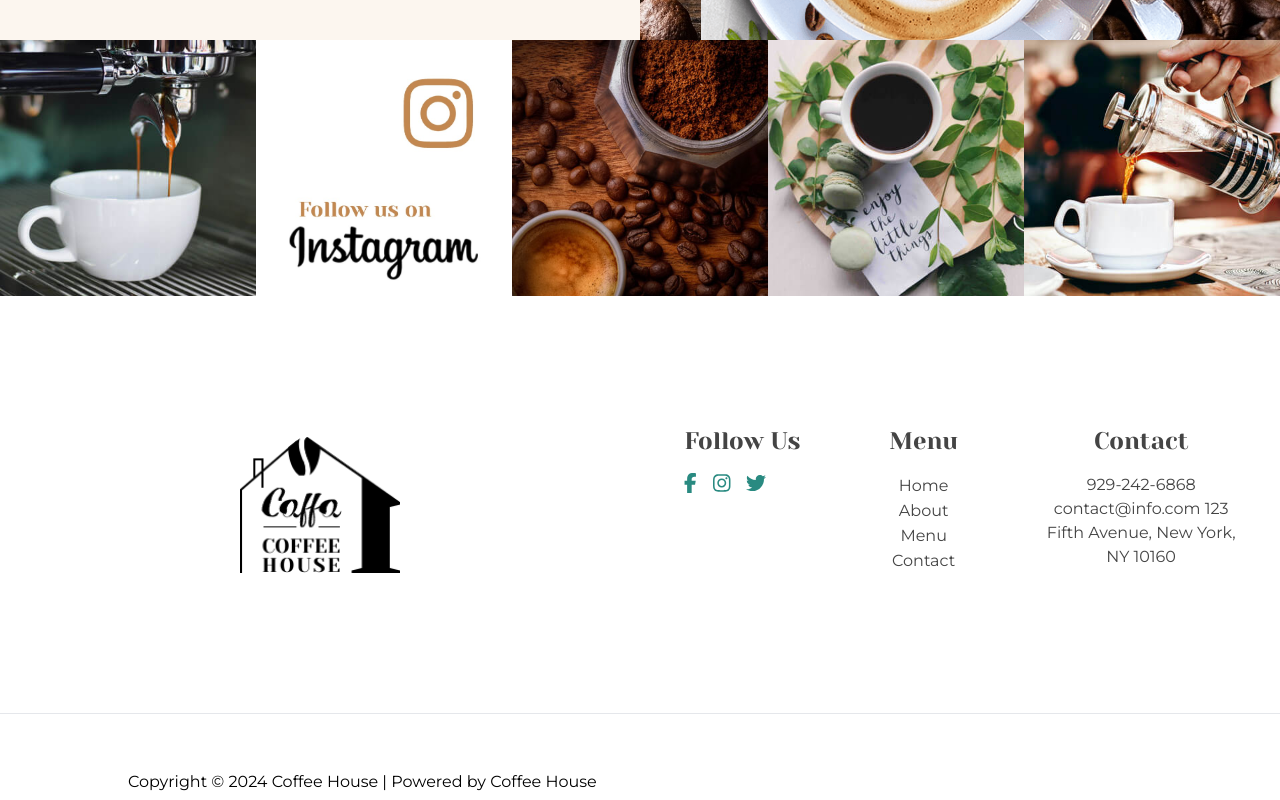
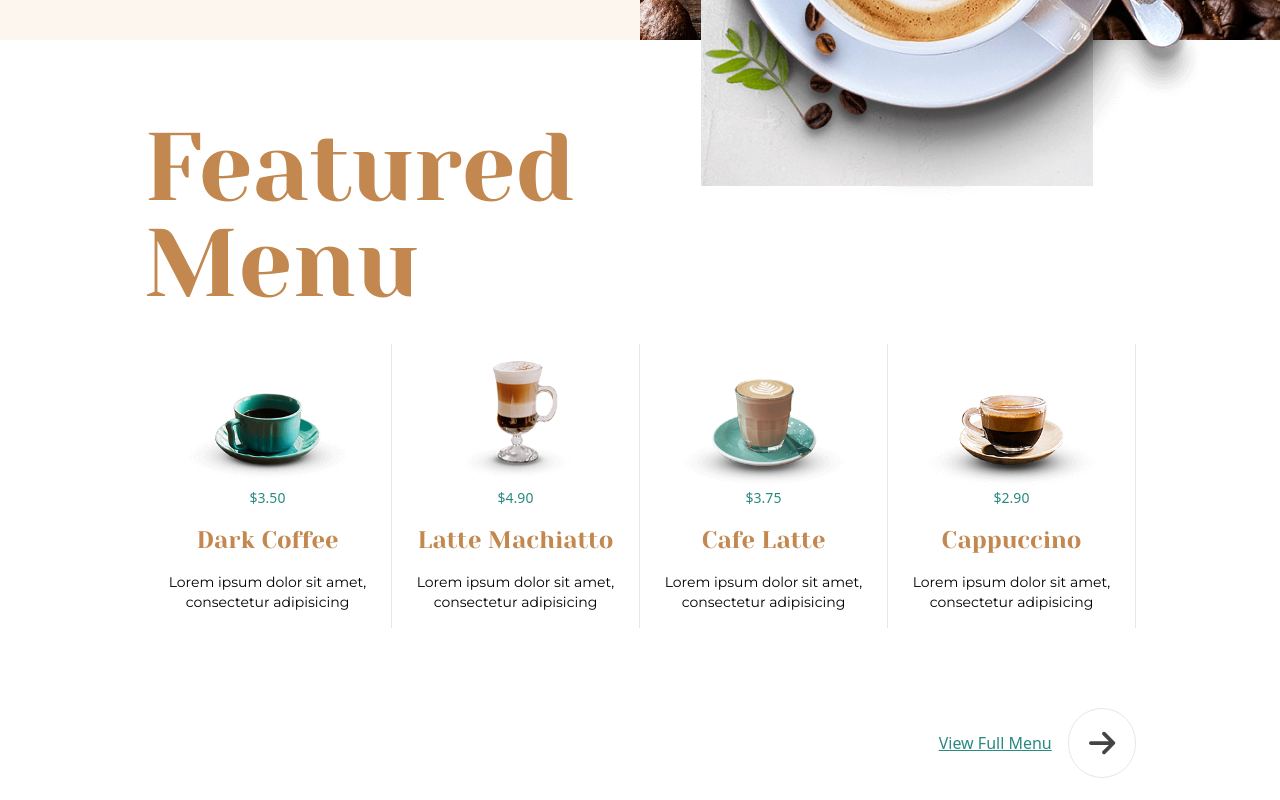
Before and after one commit to ib-ahmedd/coffee_store, a Next.js app: page / in a window 1280 px wide. Shown: the part 1560-2360 px from the top of the page. Built offline with nearby package versions, Linux system fonts and the light colour scheme; a web font is replaced by a local one.

Commit message:
complete featured menu section and padding fix in about page

```diff
--- a/app/components/about/About.tsx
+++ b/app/components/about/About.tsx
@@ -4,8 +4,8 @@ import React from "react";
 function About() {
   return (
     <section className="flex flex-col md:flex-row bg-[#fcf6ef]  w-full items-end md:h-screen">
-      <div className="w-full h-full flex flex-col p-8 lg:p-40 box-border md:w-1/2">
-        <h2 className="font-bold font-yeseva text-4xl z-10 text-orange my-4 lg:text-8xl sm:text-6xl">
+      <div className="w-full h-full flex flex-col p-8 xl:p-40 box-border md:w-1/2">
+        <h2 className=" font-yeseva text-5xl z-10 text-orange my-4 lg:text-8xl sm:text-6xl">
           About
         </h2>
         <h3 className="text-orange z-10 font-yeseva text-lg sm:text-xl">
--- /dev/null
+++ b/app/components/featured/Featured.tsx
@@ -0,0 +1,35 @@
+import { featuredMenuArray } from "@constants";
+import MenuCard from "./MenuCard";
+import Link from "next/link";
+import { FontAwesomeIcon } from "@fortawesome/react-fontawesome";
+import { faArrowRight } from "@fortawesome/free-solid-svg-icons";
+
+function Featured() {
+  return (
+    <section className="py-20 w-full px-4 xl:w-4/5">
+      <div>
+        <h2 className="font-yeseva text-orange mb-8 w-full text-5xl mt-32 md:mt-0 md:text-6xl lg:text-8xl lg:w-1/2">
+          Featured <br className="hidden md:block" /> Menu
+        </h2>
+      </div>
+      <div className="flex flex-col md:flex-row">
+        {featuredMenuArray.map((item) => (
+          <MenuCard key={item.picNo} {...item} />
+        ))}
+      </div>
+      <div className="w-full flex justify-center md:justify-end mt-20 items-center gap-4">
+        <Link
+          href="/menu"
+          className="text-text-green underline flex gap-4 items-center hover:text-orange"
+        >
+          View Full Menu
+          <span className="text-3xl border py-4 px-5 rounded-full text-semi-black hover:text-orange">
+            <FontAwesomeIcon icon={faArrowRight} />
+          </span>
+        </Link>
+      </div>
+    </section>
+  );
+}
+
+export default Featured;
--- /dev/null
+++ b/app/components/featured/MenuCard.tsx
@@ -0,0 +1,25 @@
+import { MenuCardProps } from "@types";
+import Image from "next/image";
+import React from "react";
+
+function MenuCard({ picNo, price, title }: MenuCardProps) {
+  return (
+    <article className="flex-1 flex flex-col items-center border-b p-4 text-center md:border-b-0 md:border-r">
+      <div className="relative w-full h-32">
+        <Image
+          src={`/images/home/menu/product-${picNo}-img.png`}
+          alt="Coffee cup"
+          fill
+          className="object-contain"
+        />
+      </div>
+      <p className="text-sm text-text-green">${price.toFixed(2)}</p>
+      <h4 className="font-yeseva text-2xl text-orange my-4">{title}</h4>
+      <p className="font-monteserat text-sm">
+        Lorem ipsum dolor sit amet, consectetur adipisicing
+      </p>
+    </article>
+  );
+}
+
+export default MenuCard;
--- a/app/components/index.ts
+++ b/app/components/index.ts
@@ -1,4 +1,5 @@
 import Intro from "./intro/Intro";
 import About from "./about/About";
+import Featured from "./featured/Featured";
 
-export { Intro, About };
+export { Intro, About, Featured };
--- a/app/page.tsx
+++ b/app/page.tsx
@@ -1,10 +1,11 @@
-import { About, Intro } from "./components";
+import { About, Featured, Intro } from "./components";
 
 function Home() {
   return (
-    <main className="w-full">
+    <main className="w-full flex flex-col items-center">
       <Intro />
       <About />
+      <Featured />
     </main>
   );
 }
--- a/components/Footer.tsx
+++ b/components/Footer.tsx
@@ -6,6 +6,7 @@ import {
 } from "@fortawesome/free-brands-svg-icons";
 import { FontAwesomeIcon } from "@fortawesome/react-fontawesome";
 import Image from "next/image";
+import Link from "next/link";
 
 const Footer = () => {
   return (
@@ -33,7 +34,7 @@ const Footer = () => {
             <h3 className="text-lg md:text-2xl font-yeseva mb-4 text-semi-black">
               Follow Us
             </h3>
-            <div className="text-xl text-[#298a81] flex gap-4">
+            <div className="text-xl text-text-green flex gap-4">
               <FontAwesomeIcon icon={faFacebookF} />
               <FontAwesomeIcon icon={faInstagram} />
               <FontAwesomeIcon icon={faTwitter} />
@@ -46,12 +47,12 @@ const Footer = () => {
             <ul>
               {navLinksArray.map((item) => (
                 <li key={item.title}>
-                  <a
+                  <Link
                     href={item.path}
                     className="font-monteserat text-semi-black hover:text-orange"
                   >
                     {item.title}
-                  </a>
+                  </Link>
                 </li>
               ))}
             </ul>
--- a/constants/index.ts
+++ b/constants/index.ts
@@ -1,3 +1,5 @@
+import { MenuCardProps } from "@types";
+
 export const navLinksArray = [
   { title: "Home", path: "/" },
   { title: "About", path: "/about" },
@@ -32,3 +34,10 @@ export const footerSlidesArray = [
     display: "hidden",
   },
 ];
+
+export const featuredMenuArray = [
+  { picNo: "01", price: 3.5, title: "Dark Coffee" },
+  { picNo: "02", price: 4.9, title: "Latte Machiatto" },
+  { picNo: "03", price: 3.75, title: "Cafe Latte" },
+  { picNo: "04", price: 2.9, title: "Cappuccino" },
+];
--- a/tailwind.config.ts
+++ b/tailwind.config.ts
@@ -27,6 +27,7 @@ module.exports = {
         "regal-blue": "#243c5a",
         orange: "#c2884f",
         "semi-black": "#444",
+        "text-green": "#298a81",
       },
       backgroundImage: {
         "home-intro-bg": "url('/images/home/intro/bg-img.jpg')",
--- a/types/index.ts
+++ b/types/index.ts
@@ -3,3 +3,9 @@ export interface NavLinkProps {
   title: string;
   styles: string;
 }
+
+export interface MenuCardProps {
+  picNo: string;
+  price: number;
+  title: string;
+}
```
